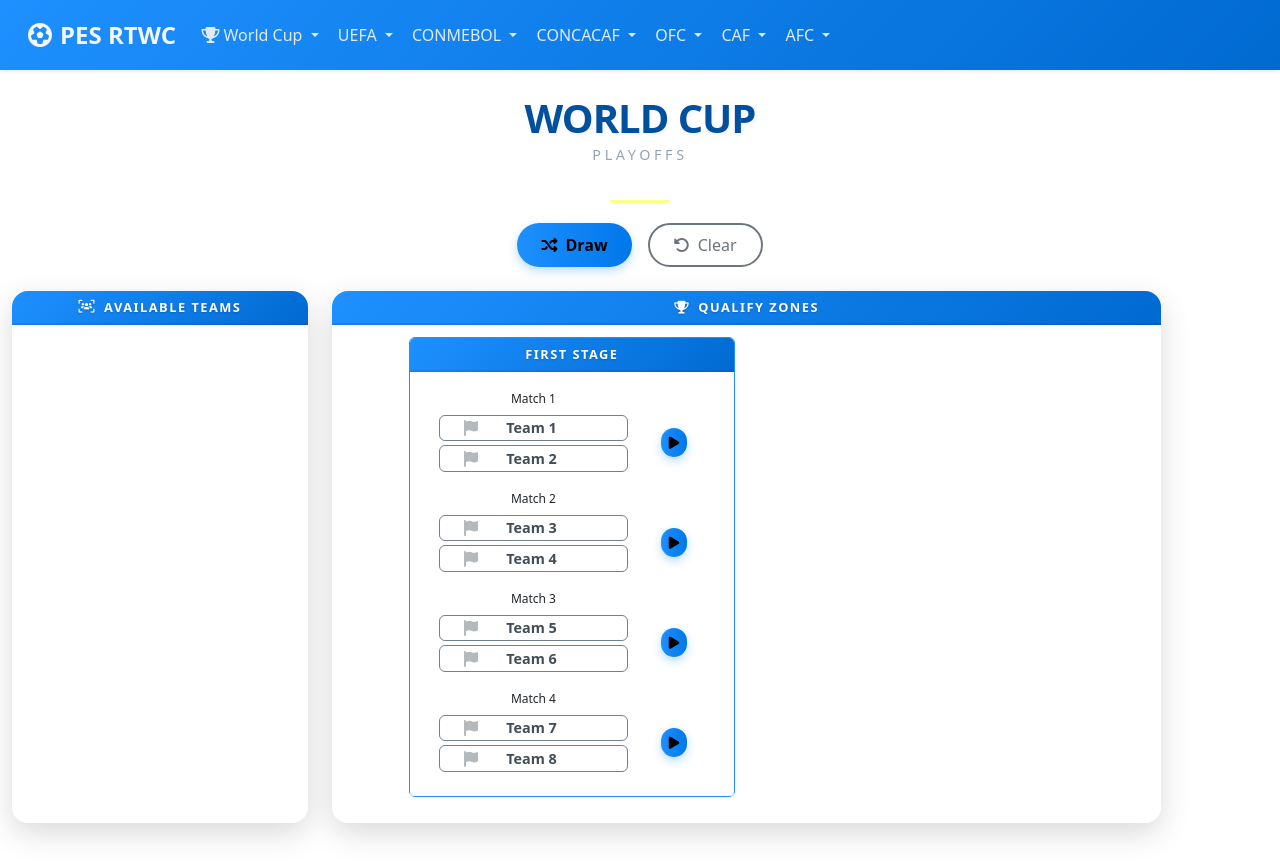
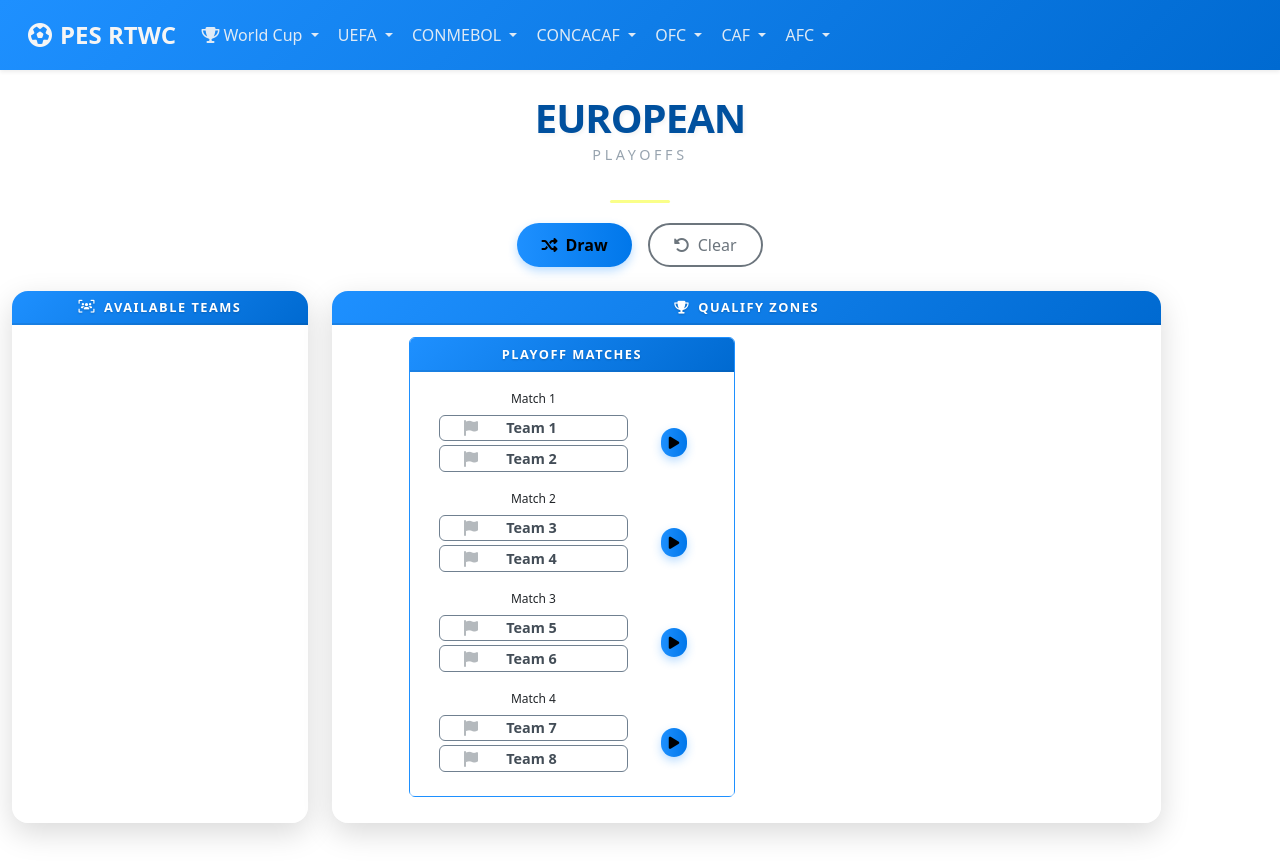
Before and after one commit to jcarayacorrea/PES2020RTWC, a Django app: template templates/europa/playoff.html in a window 1280 px wide. Shown: the top 863 px of the page. Run offline with Django 4.2, Linux system fonts and the light colour scheme; the template is opened without the code that fills it, so the values that code supplies are empty; style sheets or scripts are compiled from the project's sources; some libraries are stand-ins or nearby versions.

Commit message:
update look and fill europa

```diff
--- a/templates/europa/playoff.html
+++ b/templates/europa/playoff.html
@@ -3,7 +3,7 @@
 {% load static %}
 {% block container %}
     <div id="header">
-        <h1>World Cup</h1>
+        <h1>European</h1>
         <h2>Playoffs</h2>
     </div>
 
@@ -47,7 +47,7 @@
                             <div class="row mb-5">
                                 <div class="col-md-6">
                                     <div class="card card-border offset-md-2">
-                                        <div class="soccer-card-header">First Stage</div>
+                                        <div class="soccer-card-header">Playoff Matches</div>
                                         <div class="soccer-card-body">
                                             <div class="p-2" data-loading-states>
                                                 {% include "utils/playoff/match-card.html" with match=fixture.euro.match1 matchNum=1 phase='euro' home_empty="Team 1" away_empty="Team 2" conf="UEFA" %}
```
